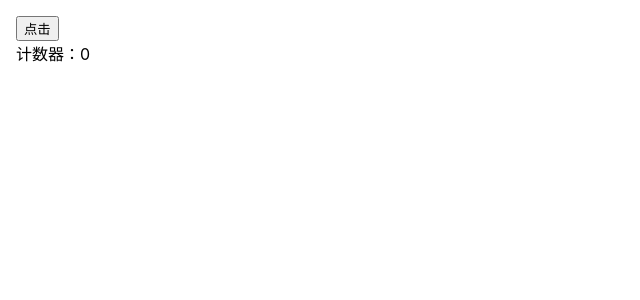
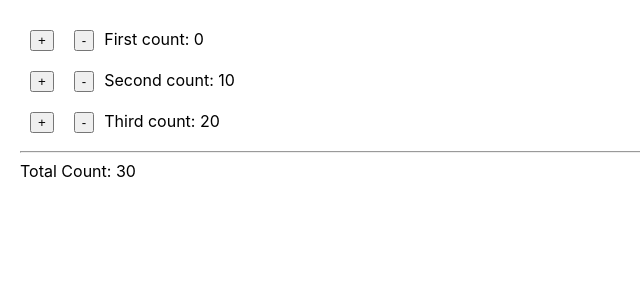
Before and after one commit to Adele0/react-demo, a React (Create React App) app: page / in a window 1280 px wide. Shown: the top 300 px of the page, without its empty margins (0-640 px from the left). Built offline with nearby package versions, Linux system fonts and the light colour scheme.

Commit message:
chapter 2

```diff
--- a/src/bookcode/02ControlPanel.js
+++ b/src/bookcode/02ControlPanel.js
@@ -1,36 +1,37 @@
-// jsx最终渲染为会被转译依赖于react的表达式（React不直接用也不能删掉）
 import React, { Component } from 'react';
+import Counter from './02Counter.js';
 
-// 组件：高内聚，低耦合（数据分2种：props和state,无论哪个数据变化都可能引发组件重新渲染）
-class ClickCounter extends Component {
+const style = {
+  margin: '20px'
+}
+
+class ControlPanel extends Component {
   constructor(props) {
-    // props组件的对外接口（任何js的数据结构）
     super(props)
-    this.onClickButton = this.onClickButton.bind(this)
-    // state组件内部状态(必须是对象)
-    this.state = {count :0}
+    this.onCounterUpdate = this.onCounterUpdate.bind(this);
+    this.initValues = [ 0, 10, 20];
+    const initSum = this.initValues.reduce((a, b) => a+b, 0);
+    this.state = {
+      sum: initSum
+    };
   }
 
-  onClickButton() {
-    this.setState({count: this.state.count+1})
+  onCounterUpdate(newValue, previousValue) {
+    const valueChange = newValue - previousValue;
+    this.setState({ sum: this.state.sum + valueChange});
   }
 
-  // virtual dom
   render() {
-    // 定义样式
-    const counterStyle = {
-      margin:  '16px'
-    }
-    // 定义HTML
     return(
-      <div style={counterStyle}>
-        <button onClick={this.onClickButton}>点击</button>
-        <div>
-          计数器：{this.state.count}
-        </div>
+      <div style={style}>
+        <Counter onUpdate={this.onCounterUpdate} caption="First" />
+        <Counter onUpdate={this.onCounterUpdate} caption="Second" initValue={this.initValues[1]} />
+        <Counter onUpdate={this.onCounterUpdate} caption="Third" initValue={this.initValues[2]} />
+        <hr/>
+        <div>Total Count: {this.state.sum}</div>
       </div>
     )
   }
 }
 
-export default ClickCounter;
+export default ControlPanel;
--- a/src/bookcode/02Counter.js
+++ b/src/bookcode/02Counter.js
@@ -1,36 +1,57 @@
-// jsx最终渲染为会被转译依赖于react的表达式（React不直接用也不能删掉）
-import React, { Component } from 'react';
+import React, { Component, PropTypes } from 'react';
 
-// 组件：高内聚，低耦合（数据分2种：props和state,无论哪个数据变化都可能引发组件重新渲染）
-class ClickCounter extends Component {
+const buttonStyle = {
+  margin: '10px'
+};
+
+class Counter extends Component {
   constructor(props) {
-    // props组件的对外接口（任何js的数据结构）
     super(props)
-    this.onClickButton = this.onClickButton.bind(this)
-    // state组件内部状态(必须是对象)
-    this.state = {count :0}
+    this.onClickIncrementButton = this.onClickIncrementButton.bind(this);
+    this.onClickDecrementButton = this.onClickDecrementButton.bind(this);
+    this.state = {
+      count: props.initValue
+    }
   }
 
-  onClickButton() {
-    this.setState({count: this.state.count+1})
+  onClickIncrementButton() {
+    this.updateCount(true);
   }
 
-  // virtual dom
+  onClickDecrementButton() {
+    this.updateCount(false);
+  }
+
+  updateCount(isIncrement) {
+    const previousValue = this.state.count;
+    const newValue = isIncrement ? previousValue + 1 : previousValue - 1;
+
+    this.setState({count: newValue})
+    this.props.onUpdate(newValue, previousValue)
+  }
+
   render() {
-    // 定义样式
-    const counterStyle = {
-      margin:  '16px'
-    }
-    // 定义HTML
+    const {caption} = this.props;
     return(
-      <div style={counterStyle}>
-        <button onClick={this.onClickButton}>点击</button>
-        <div>
-          计数器：{this.state.count}
-        </div>
+      <div>
+        <button style={buttonStyle} onClick={this.onClickIncrementButton}>+</button>
+        <button style={buttonStyle} onClick={this.onClickDecrementButton}>-</button>
+        <span>{caption} count: {this.state.count}</span>
       </div>
     )
   }
 }
 
-export default ClickCounter;
+// 从 React v15.5 开始 ，React.PropTypes 助手函数已被弃用
+// Counter.propTypes = {
+//   caption: PropTypes.string.isRequired,
+//   initValue: PropTypes.number,
+//   onUpdate: PropTypes.func
+// };
+
+Counter.defaultProps = {
+  initValue: 0,
+  onUpdate: f => f //什么都不做的函数
+};
+
+export default Counter;
--- a/src/index.js
+++ b/src/index.js
@@ -1,10 +1,11 @@
 import React from 'react';
 import ReactDOM from 'react-dom';
 import './index.css';
-import ClickCounter from './bookcode/01ClickCounter';
+// import Example from './bookcode/01ClickCounter';
+import Example from './bookcode/02ControlPanel';
 import * as serviceWorker from './serviceWorker';
 
-ReactDOM.render(<ClickCounter />, document.getElementById('root'));
+ReactDOM.render(<Example />, document.getElementById('root'));
 
 // If you want your app to work offline and load faster, you can change
 // unregister() to register() below. Note this comes with some pitfalls.
```
